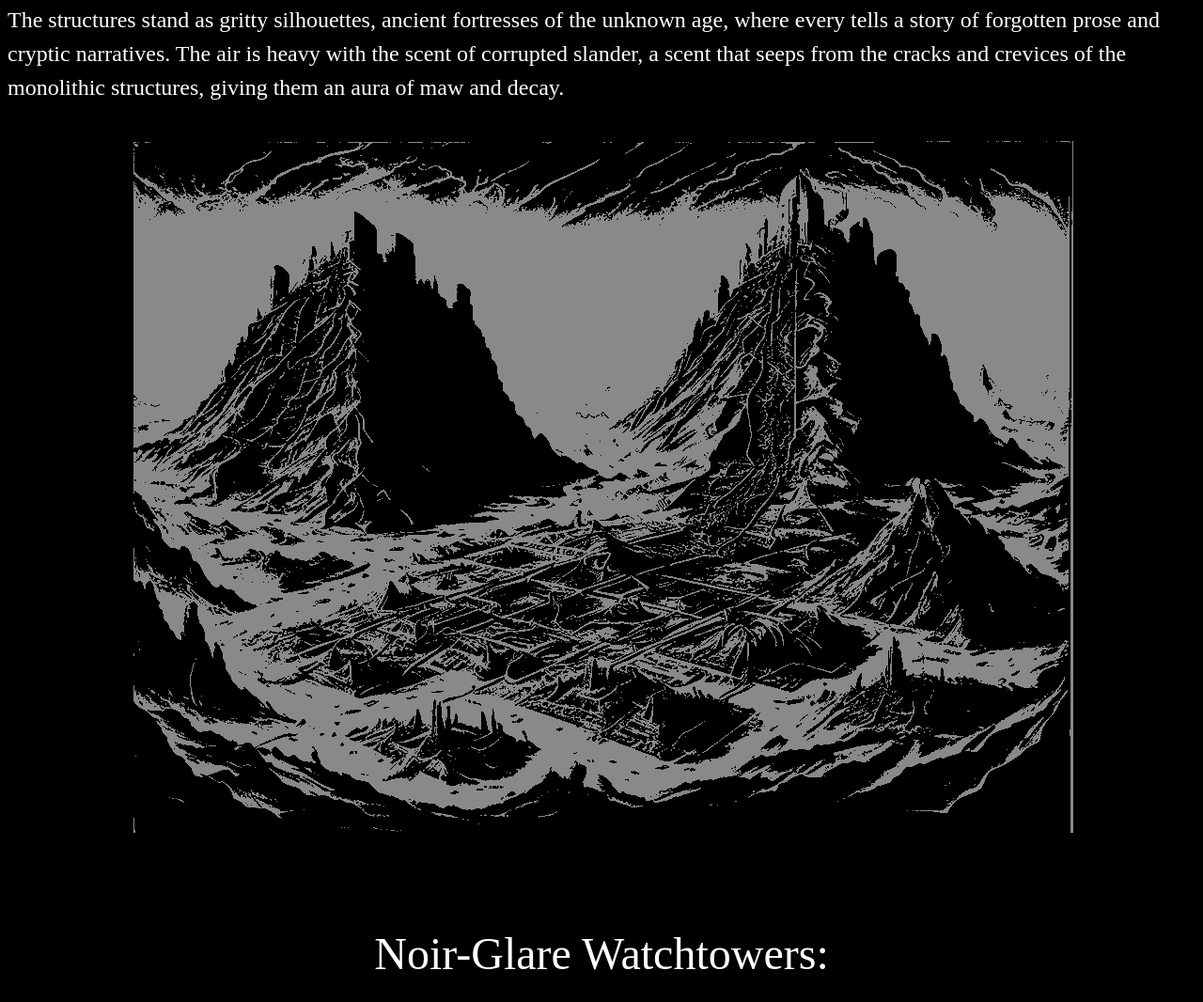
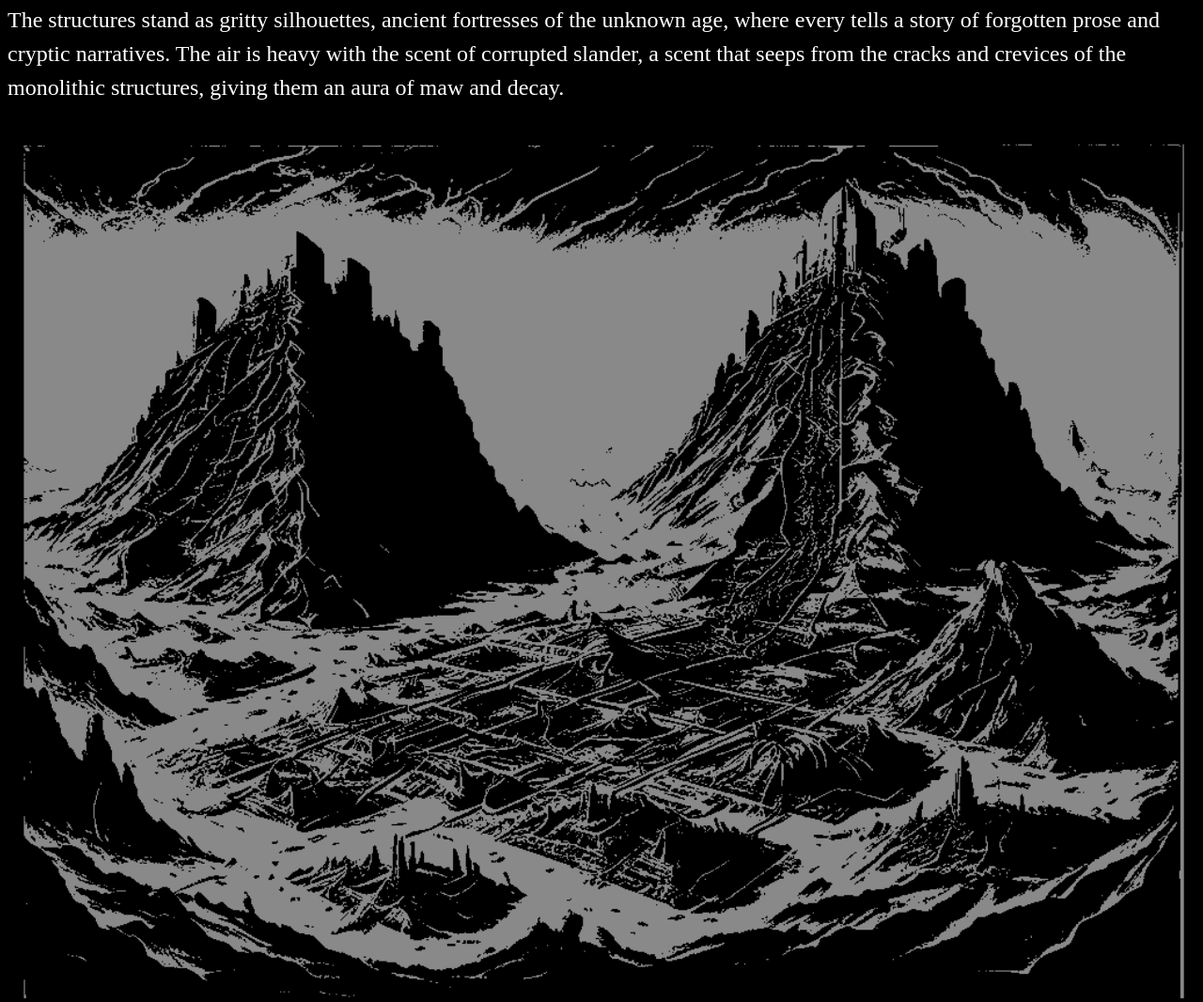
Before and after one commit to qvht/qvht.github.io, a website: page index.html in a window 1280 px wide. Shown: the part 8733-9799 px from the top of the page at 94% size. Drawn offline with Linux system fonts and the light colour scheme.

Commit message:
Update index.html

```diff
--- a/index.html
+++ b/index.html
@@ -220,7 +220,7 @@ body { font-size: 80%; }*/
 <h4>The Dark Ones:</h4>
 <p>The structures stand as gritty silhouettes, ancient fortresses of the unknown age, where every tells a story of forgotten prose and cryptic narratives. The air is heavy with the scent of corrupted slander, a scent that seeps from the cracks and crevices of the monolithic structures, giving them an aura of maw and decay.</p>
 
-<div style="text-align: center;"><img style="vertical-align: top;" src="forboc_qvht.png"></div>
+<div style="text-align: center;"><img style="width:100%;" src="forboc_qvht.png"></div>
 
 <h4>Noir-Glare Watchtowers:</h4>
 <p>Strategically placed amid the concrete jungles are watchtowers adorned with dim noir glares. These towers, reminiscent of gothic aesthetics, watch over the cityscape like silent sentinels. The intermittent flicker of the lamps adds an eerie ambiance, casting an otherworldly glow that plays tricks on the eyes of those who dare to venture into the shadowy abyss.</p>
```
